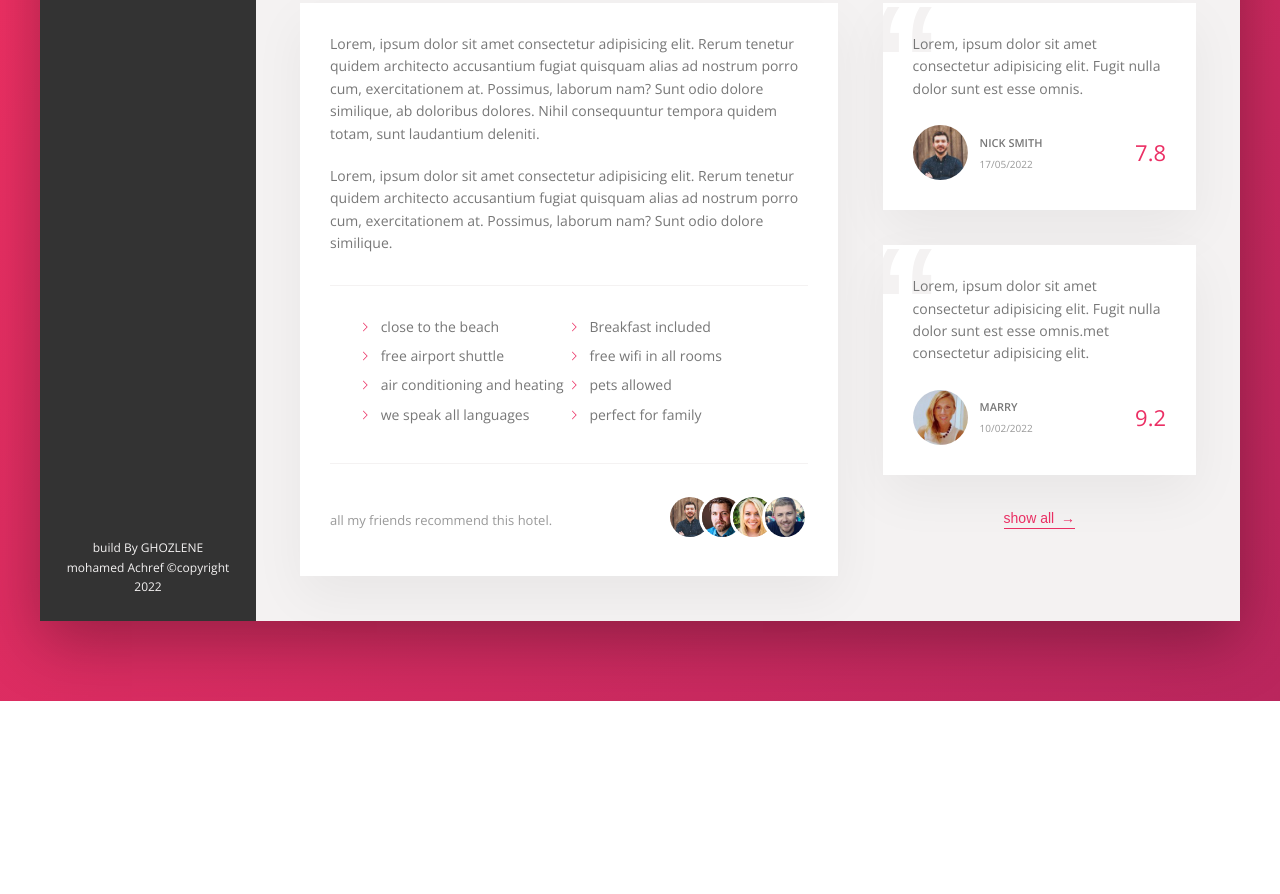
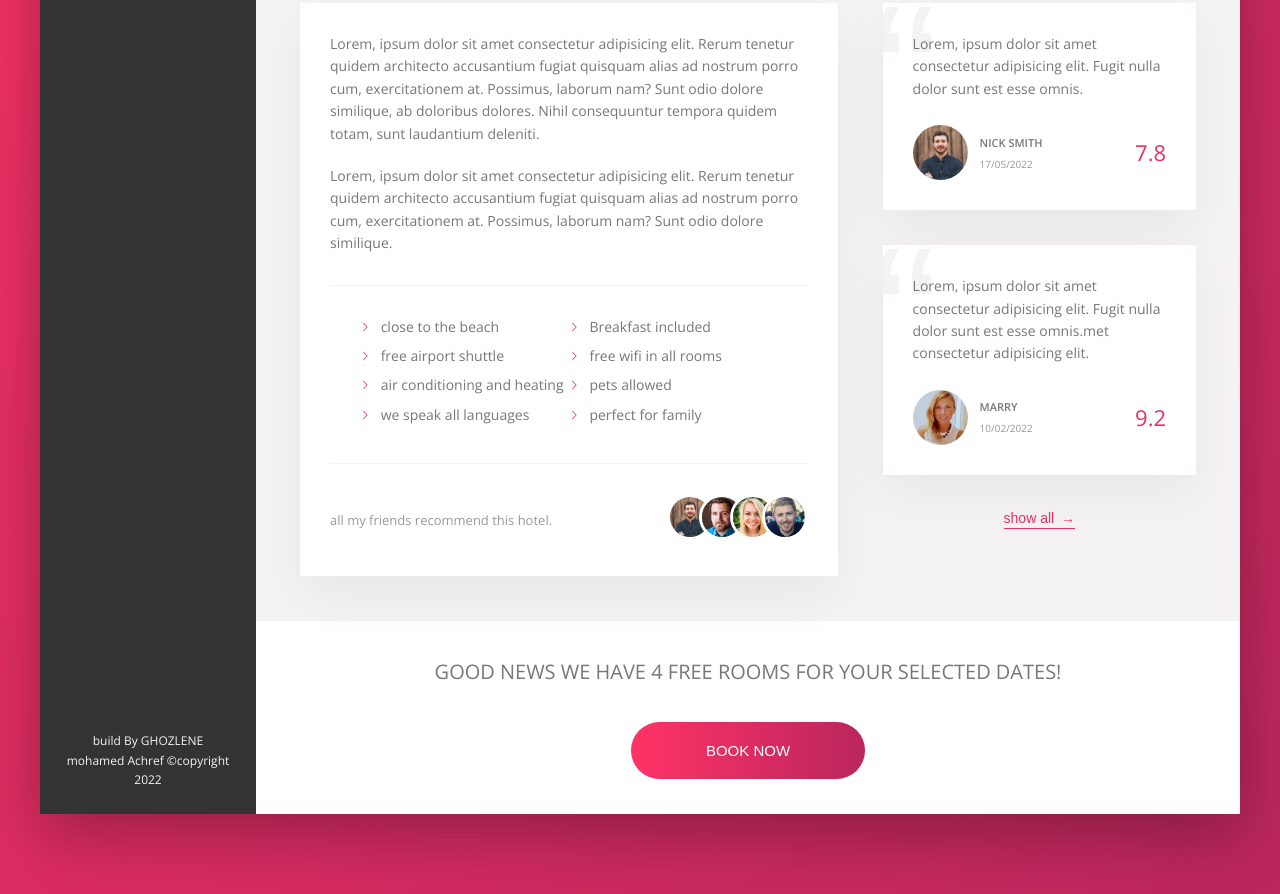
Before and after one commit to ghozlene/trillo-landing-page, a website: page index.html in a window 1280 px wide. Shown: the part 647-1541 px from the top of the page. Before the commit the page ends 1348 px from the top, so only its background shows below. Drawn offline with nearby package versions, Linux system fonts and the light colour scheme.

Commit message:
building the cta section

```diff
--- a/index.html
+++ b/index.html
@@ -260,6 +260,22 @@
 
                         <button class="btn-inline">show all <span>&rarr;</span></button>
                     </div>
+
+                </div> <!-- call to action A.K.A  cta-->
+                <div class="cta">
+
+                    <h1 class="cta__book-now">
+                        good news we have 4 free rooms for your selected dates!
+                    </h1>
+                    <button class="btn">
+                        <span class="btn__visible">
+                            Book now
+                        </span>
+                        <span class="btn__invisible">
+                            only 4 rooms left
+                        </span>
+                    </button>
+
                 </div>
 
             </main>
--- a/sass/_component.scss
+++ b/sass/_component.scss
@@ -408,3 +408,72 @@
 		color: var(--color-grey-light-2);
 	}
 }
+
+///////////////////////
+//call to action (cta)
+.cta {
+	padding: 3.5rem 0;
+	text-align: center;
+
+	&__book-now {
+		text-transform: uppercase;
+		font-size: 2rem;
+		font-weight: 300;
+		margin-bottom: 3.4rem;
+	}
+}
+///////////////////////
+//button
+
+.btn {
+	font-size: 1.5rem;
+	border: none;
+	font-weight: 300;
+	text-transform: uppercase;
+	border-radius: 20rem;
+	overflow: hidden;
+	cursor: pointer;
+	background-image: linear-gradient(
+		to right,
+		var(--color-primary-light),
+		var(--color-primary-dark)
+	);
+	position: relative;
+	color: var(--color-white);
+
+	& > * {
+		height: 100%;
+		width: 100%;
+		display: inline-block;
+		transition: all 0.7s;
+	}
+	&:hover {
+		background-image: linear-gradient(
+			to left,
+			var(--color-primary-light),
+			var(--color-primary-dark)
+		);
+	}
+	&__visible {
+		padding: 2rem 7.5rem;
+	}
+
+	&__invisible {
+		position: absolute;
+		padding: 2rem 0rem;
+		left: 0;
+		top: -100%;
+	}
+
+	&:hover &__visible {
+		transform: translateY(100%);
+	}
+	&:hover &__invisible {
+		top: 0;
+	}
+
+	&:focus {
+		outline: none;
+		animation: pulsate 1s infinite;
+	}
+}
```
Also changed, not shown: css/style.css, img/ascot-hotel.svg (added), img/w-hotels.svg (added), img/w.svg (added), 1 other file.
